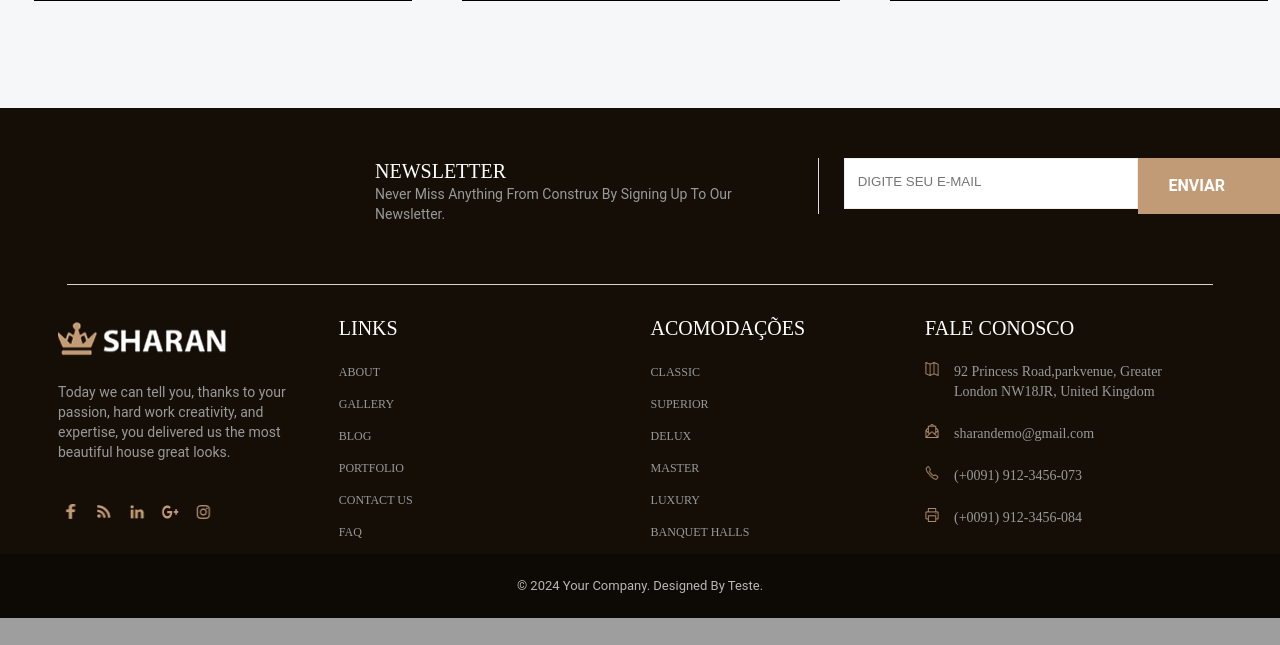
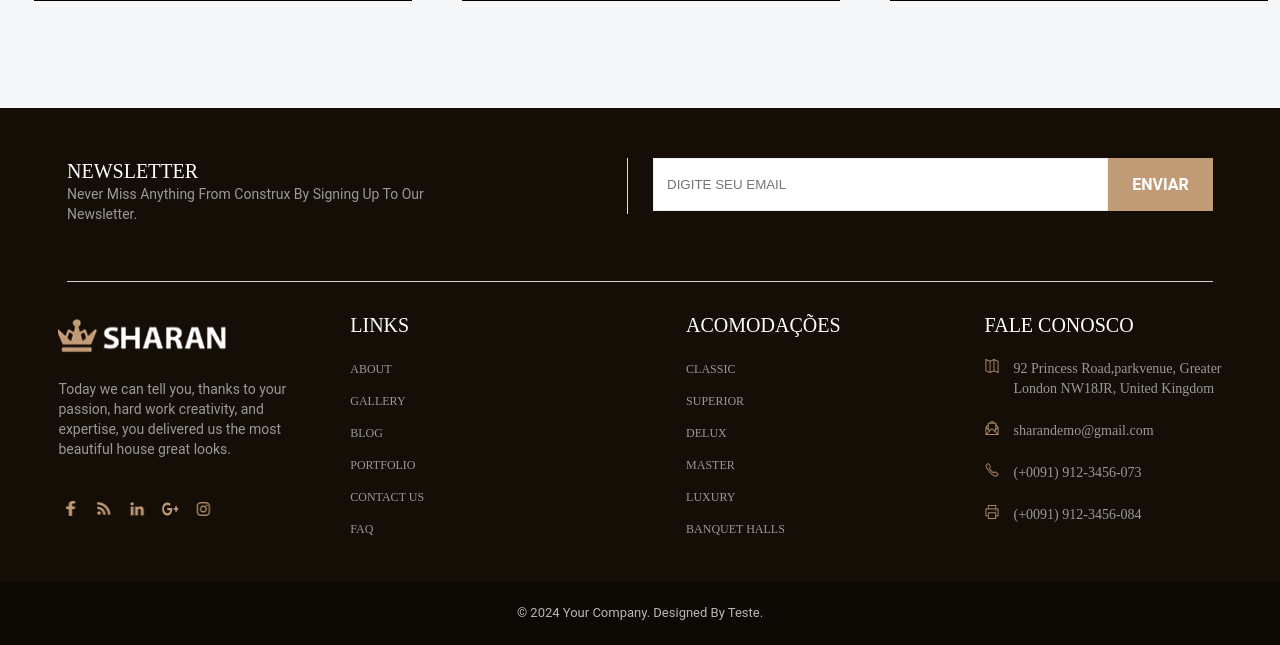
Before and after one commit to SantLukes/Sharai, a PHP site: page / in a window 1280 px wide. Shown: the part 2713-3358 px from the top of the page. Before the commit the page ends 3331 px from the top, so only its background shows below. Run offline with PHP 8.4, Linux system fonts and the light colour scheme.

Commit message:
finalizacão de Ajustes de espacamento no footer

```diff
--- a/index.html
+++ b/index.html
@@ -261,7 +261,7 @@
             <input
               type="email"
               name="email"
-              placeholder="DIGITE SEU E-MAIL"
+              placeholder="DIGITE SEU EMAIL"
               required
             />
             <div><button class="botao-email-footer">ENVIAR</button></div>
--- a/styles/footer.css
+++ b/styles/footer.css
@@ -1,15 +1,15 @@
 .footer {
   background-color: #150e07;
   max-width: 1920px;
-  height: 473px;
   margin: 0 auto;
 }
 
 .container-footer {
   padding-top: 50px;
-  padding-left: 375px;
   padding-bottom: 10px;
   display: flex;
+  margin: auto;
+  width: fit-content;
 }
 
 .footer-initial-text {
@@ -47,12 +47,12 @@
 }
 
 .input-footer input {
-  width: 417px;
+  width: 455px;
   height: 51px;
   border: 1px solid #eeeeee;
   margin-left: 25px;
   padding-left: 13px;
-  padding-bottom: 3px;
+  height: 53px;
 }
 
 .botao-email-footer {
@@ -64,13 +64,13 @@
   font-size: 16px;
   line-height: 23px;
   letter-spacing: 0%;
-  padding: 16px 55px 17px 30px;
   cursor: pointer;
+  height: 53px;
+  width: 105px;
 }
 
 .barra-central-footer {
   width: 1146px;
-  /* width: 61%; */
   height: 1px;
   background-color: #d3d3d3;
   margin: 0 auto;
@@ -80,11 +80,13 @@
   display: flex;
   justify-content: center;
   margin-bottom: 0;
+  gap: 24px;
+  padding-bottom: 30px;
 }
 
 .desc-footer {
-  margin-left: -60px;
-  margin-right: 13px;
+  /* margin-left: -60px; */
+  /* margin-right: 13px; */
 }
 
 .desc-footer img {
```
